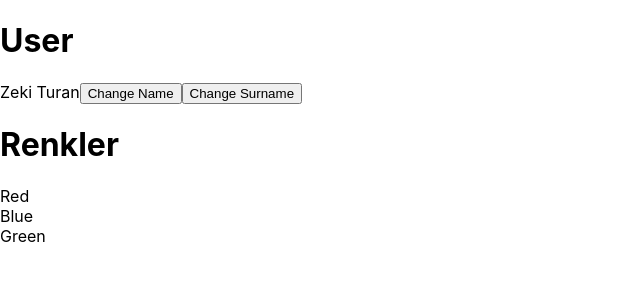
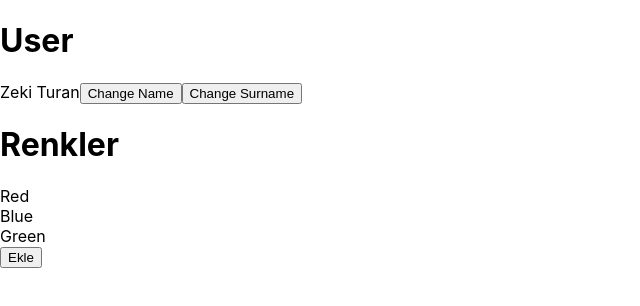
Before and after one commit to ZeckeyBay/hello-react, a React (Create React App) app: page / in a window 1280 px wide. Shown: the top 306 px of the page, without its empty margins (0-640 px from the left). Built offline with nearby package versions, Linux system fonts and the light colour scheme.

Commit message:
add element to array

```diff
--- a/src/components/Colors.js
+++ b/src/components/Colors.js
@@ -2,13 +2,16 @@ import React,{useState} from "react";
 
 function Colors(){
     const [colors,setColors] = useState(["Red","Blue","Green"]);
-
+    const handleClick = () => {
+        setColors([...colors,"Gri"])
+    }
     return(
         <div>
         <h1>Renkler</h1>
         {colors.map((color,i)=> (
         <div key={i}>{color}</div>
         ))}
+        <button onClick={handleClick}>Ekle</button>
         </div>
     )
 }
```
